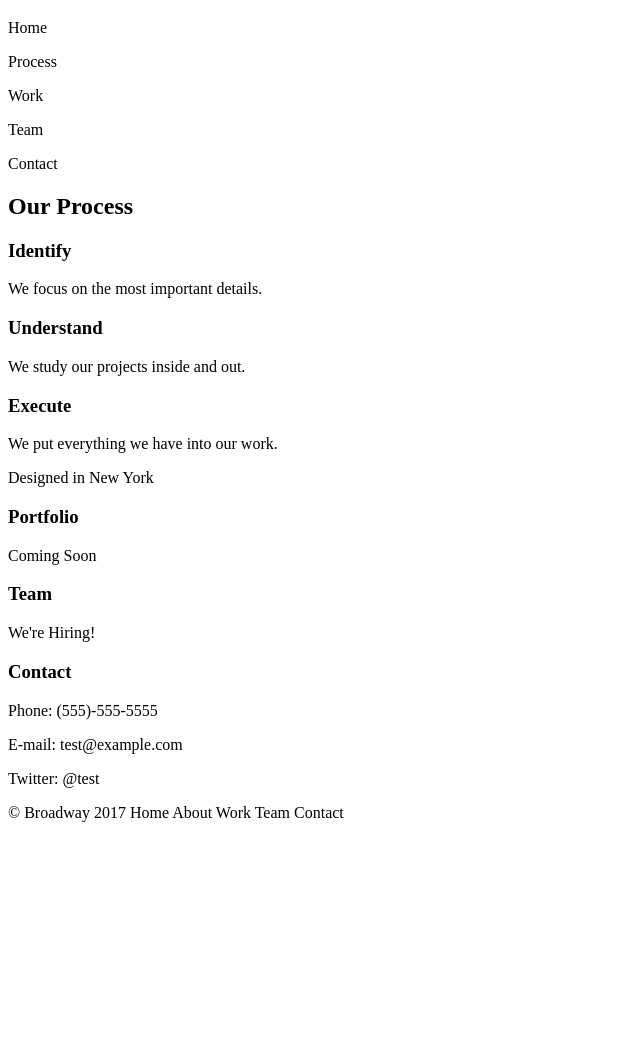
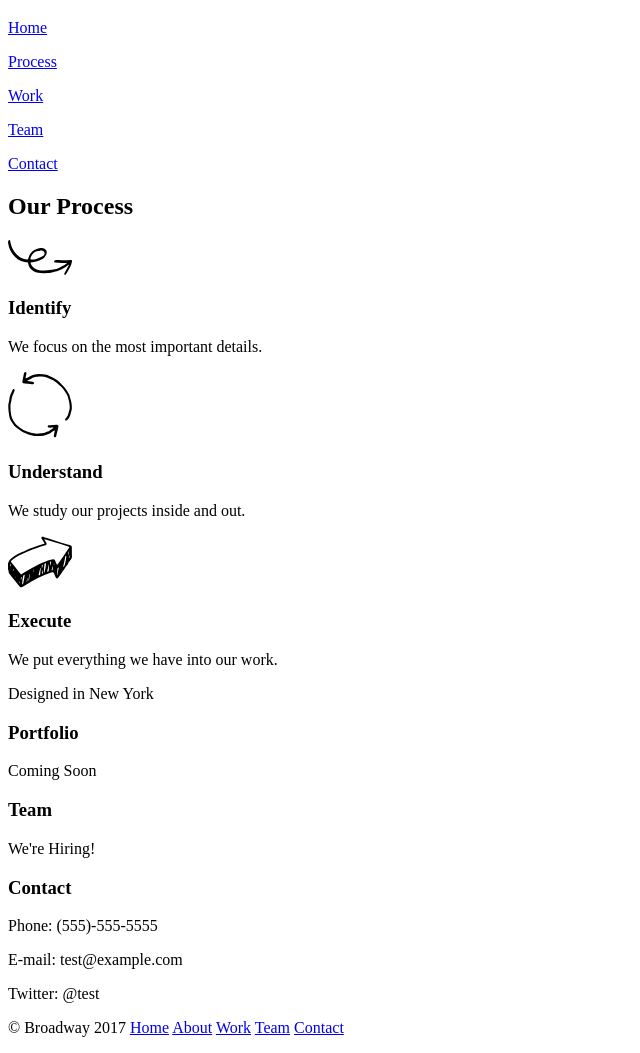
Before and after one commit to mpkono/broadway, a plain HTML site: page index.html in a window 1280 px wide. Shown: the part 61-1114 px from the top of the page, without its empty margins (0-640 px from the left). Before the commit the page ends 899 px from the top, so only its background shows below. Drawn offline with Linux system fonts and the light colour scheme.

Commit message:
Add links and images to HTML.

```diff
--- a/index.html
+++ b/index.html
@@ -7,52 +7,50 @@
     <title>Broadway Design</title>
   </head>
   <body>
-    <header>
+    <header id="home">
       <h1>Broadway Design</h1>
-      <p>Home</p>
-      <p>Process</p>
-      <p>Work</p>
-      <p>Team</p>
-      <p>Contact</p>
+      <p><a href="#home" class="navlink">Home</a></p>
+      <p><a href="#process" class="navlink">Process</a></p>
+      <p><a href="#work" class="navlink">Work</a></p>
+      <p><a href="#team" class="navlink">Team</a></p>
+      <p><a href="#contact" class="navlink">Contact</a></p>
     </header>
 
-    <h2>Our Process</h2>
-
-
+    <h2 id="process">Our Process</h2>
+    <img src="./resources/images/identify.svg">
     <h3>Identify</h3>
-
     <p>We focus on the most important details.</p>
 
-
+    <img src="./resources/images/understand.svg">
     <h3>Understand</h3>
-
     <p>We study our projects inside and out.</p>
 
-
+    <img src="./resources/images/execute.svg">
     <h3>Execute</h3>
-
     <p>We put everything we have into our work.</p>
 
-    <p>Designed in New York</p>
+    <p id="divider">Designed in New York</p>
 
-    <h3>Portfolio</h3>
-
+    <h3 id="work">Portfolio</h3>
     <p>Coming Soon</p>
 
-    <h3>Team</h3>
-
+    <h3 id="team">Team</h3>
     <p>We're Hiring!</p>
 
-    <h3>Contact</h3>
-
+    <h3 id="contact">Contact</h3>
     <p>Phone: (555)-555-5555</p>
-
     <p>E-mail: test@example.com</p>
-
     <p>Twitter: @test</p>
 
     <footer>
-      <p>© Broadway 2017 Home About Work Team Contact</p>
+      <p>
+        © Broadway 2017
+        <a href="#home" class="navlink">Home</a>
+        <a href="#process" class="navlink">About</a>
+        <a href="#work" class="navlink">Work</a>
+        <a href="#team" class="navlink">Team</a>
+        <a href="#contact" class="navlink">Contact</a>
+      </p>
     </footer>
   </body>
 </html>
```
